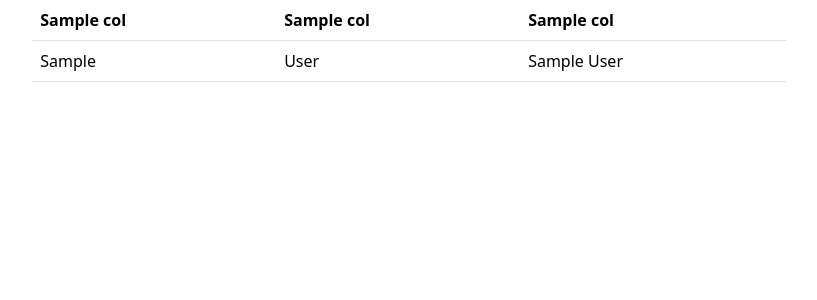
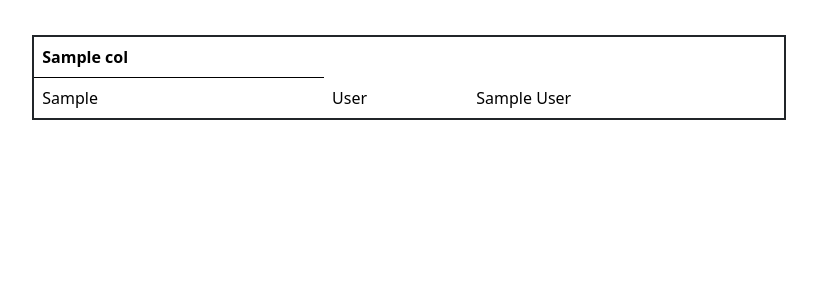
Before and after one commit to mjusmith/Python, a Flask app: template html_table/templates/tables.html in a window 1280 px wide. Shown: the top 300 px of the page, without its empty margins (231-1048 px from the left). Run offline with Flask 3, Linux system fonts and the light colour scheme; the template is opened without the code that fills it: most values are stand-ins (such as "Sample title", 1, 10 or a date in 2020).

Commit message:
column changes

```diff
--- a/html_table/server.py
+++ b/html_table/server.py
@@ -10,8 +10,8 @@ def render_users():
         {'first_name' : 'Mark', 'last_name' : 'Guillen'},
         {'first_name' : 'KB', 'last_name' : 'Tonel'}
     ]
+
     columns= ['First Name', 'Last Name', 'Full Name']
-
 
     return render_template('tables.html', users_data=users_data, columns=columns)
 
--- a/html_table/templates/tables.html
+++ b/html_table/templates/tables.html
@@ -10,12 +10,12 @@
 <body>
 
     <div class="container-fluid">
-        <table class="table" style="width: 60%; margin: 0 auto;">
-            <thead>
-              <tr>
-                <th scope="col"> {{columns[0]}} </th>
-                <th scope="col"> {{columns[1]}} </th>
-                <th scope="col"> {{columns[2]}} </th>
+        <table class="table" style="width: 60%; margin: 0 auto;margin-top: 35px; border: 2px solid;">
+          <thead>
+            <tr>
+                {% for col in columns %}
+                <th scope="col"> {{col}} </th>
+                {% endfor %}
               </tr>
             </thead>
             <tbody>
@@ -28,7 +28,6 @@
                 {% endfor %}
             </tbody>
         </table>
-
     </div>
 
 </body>
```
